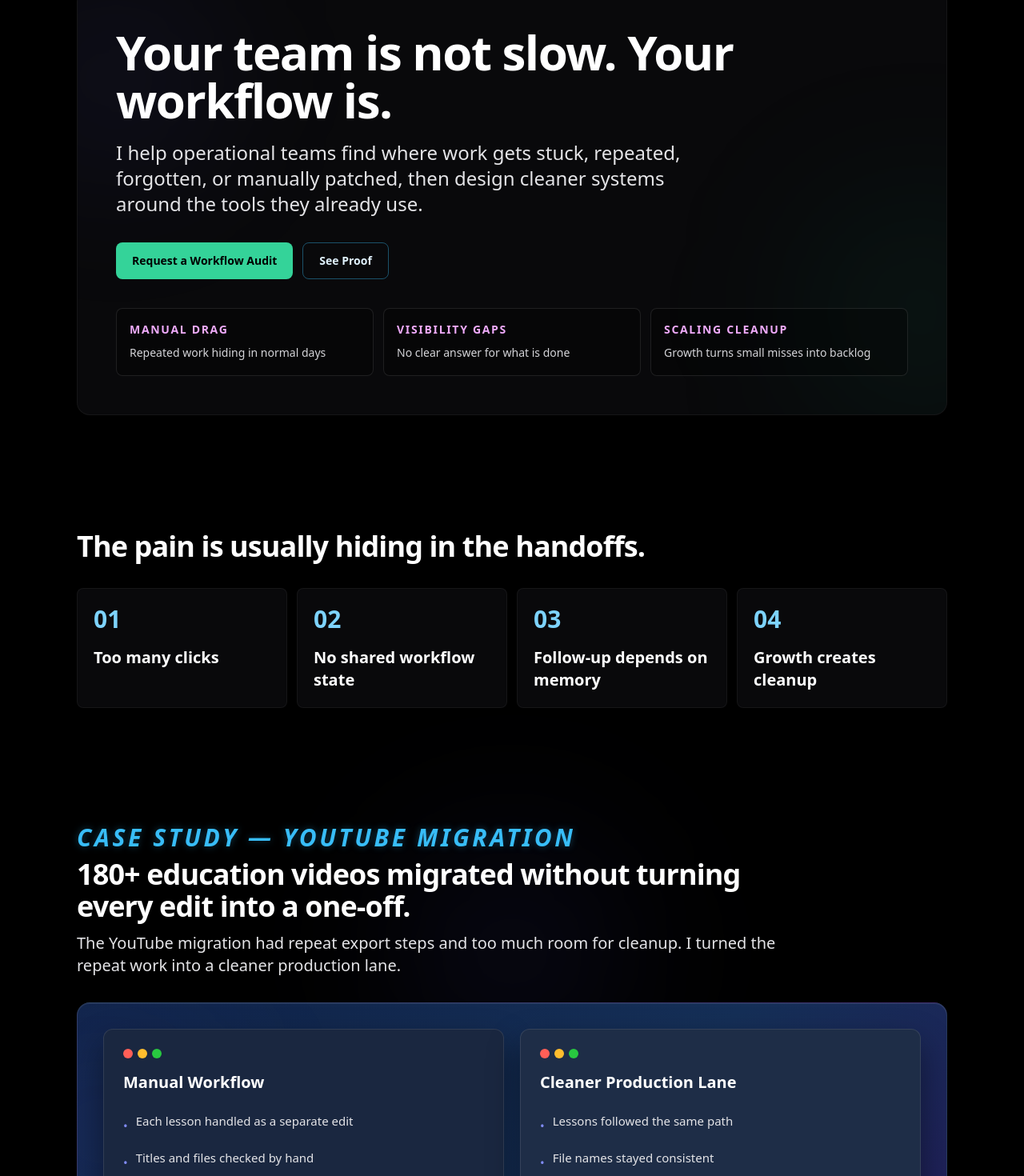
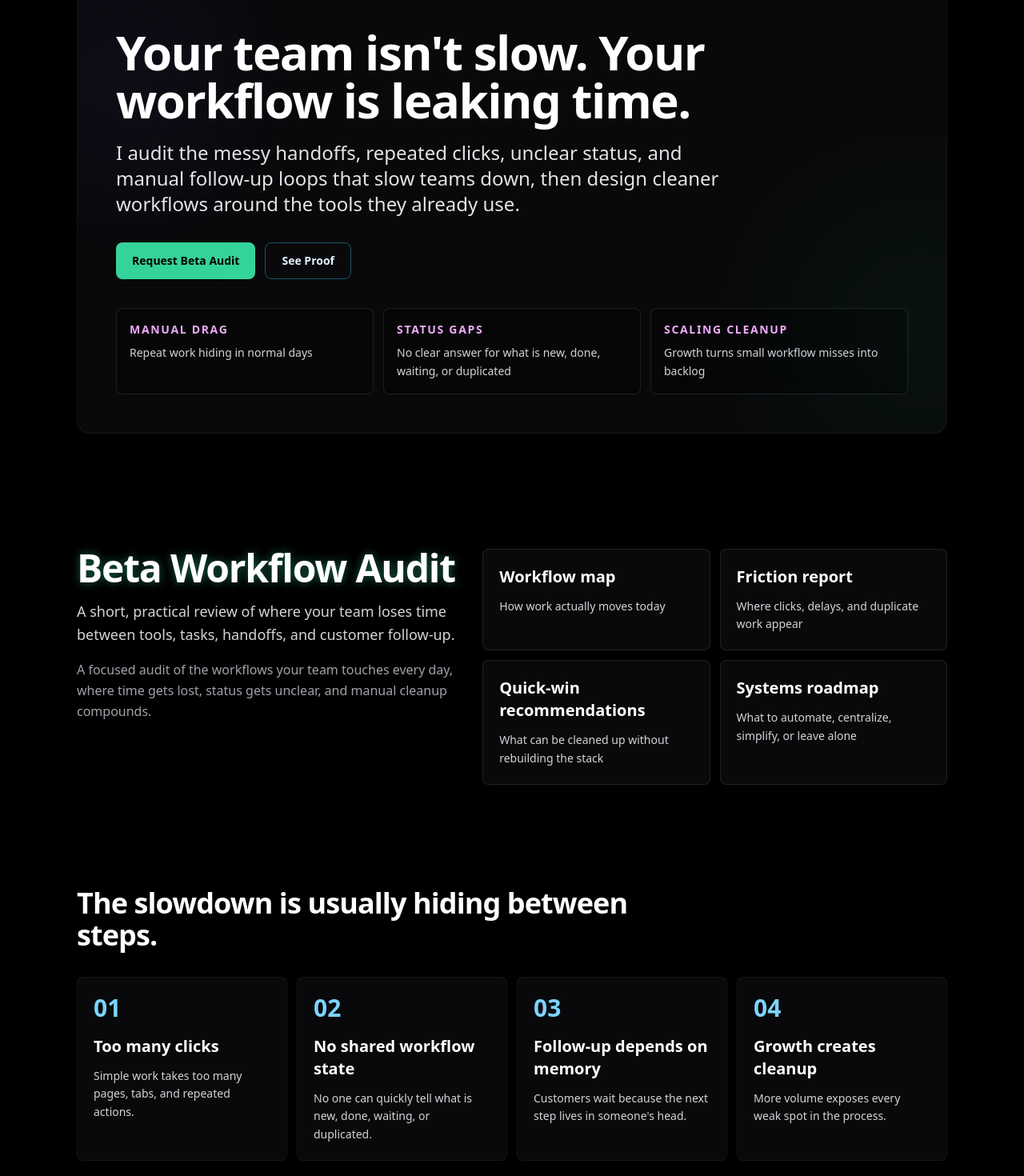
Before and after one commit to 23Maestro/singleton-systems, a Next.js app: page / in a window 1280 px wide. Shown: the part 94-1564 px from the top of the page at 80% size. Built offline with nearby package versions, Linux system fonts and the light colour scheme.

Commit message:
Refine workflow audit landing page copy and hierarchy

```diff
--- a/app/page.tsx
+++ b/app/page.tsx
@@ -10,17 +10,17 @@ const capabilities = [
 ] as const;
 
 const painPoints = [
-  "Too many clicks",
-  "No shared workflow state",
-  "Follow-up depends on memory",
-  "Growth creates cleanup",
+  ["Too many clicks", "Simple work takes too many pages, tabs, and repeated actions."],
+  ["No shared workflow state", "No one can quickly tell what is new, done, waiting, or duplicated."],
+  ["Follow-up depends on memory", "Customers wait because the next step lives in someone's head."],
+  ["Growth creates cleanup", "More volume exposes every weak spot in the process."],
 ] as const;
 
 const auditDeliverables = [
-  "Workflow map",
-  "Friction report",
-  "Quick-win recommendations",
-  "Systems roadmap",
+  ["Workflow map", "How work actually moves today"],
+  ["Friction report", "Where clicks, delays, and duplicate work appear"],
+  ["Quick-win recommendations", "What can be cleaned up without rebuilding the stack"],
+  ["Systems roadmap", "What to automate, centralize, simplify, or leave alone"],
 ] as const;
 
 const methodSteps = [
@@ -29,16 +29,6 @@ const methodSteps = [
   "Define the source of truth",
   "Design the cleaner path",
   "Package the build brief",
-] as const;
-
-const bestFits = [
-  "service businesses",
-  "media teams",
-  "education teams",
-  "sports organizations",
-  "small teams using legacy software",
-  "operators buried in manual follow-up",
-  "businesses scaling faster than their workflows",
 ] as const;
 
 export default function Page() {
@@ -53,17 +43,17 @@ export default function Page() {
               id="hero-heading"
               className="fade-up max-w-5xl text-4xl font-bold tracking-tight text-white sm:text-6xl"
             >
-              Your team is not slow. Your workflow is.
+              Your team isn&apos;t slow. Your workflow is leaking time.
             </h1>
             <p className="fade-up fade-up-delay-1 mt-5 max-w-3xl text-xl leading-relaxed text-zinc-200 sm:text-2xl">
-              I help operational teams find where work gets stuck, repeated, forgotten, or manually patched, then design cleaner systems around the tools they already use.
+              I audit the messy handoffs, repeated clicks, unclear status, and manual follow-up loops that slow teams down, then design cleaner workflows around the tools they already use.
             </p>
             <div className="fade-up fade-up-delay-2 mt-8 flex flex-col gap-3 sm:flex-row">
               <a
                 href="#beta-audit"
                 className="inline-flex items-center justify-center rounded-lg bg-emerald-400 px-5 py-3 text-sm font-bold text-black transition hover:bg-emerald-300 focus:outline-none focus:ring-2 focus:ring-emerald-300 focus:ring-offset-2 focus:ring-offset-zinc-950"
               >
-                Request a Workflow Audit
+                Request Beta Audit
               </a>
               <a
                 href="#case-study-1"
@@ -74,9 +64,9 @@ export default function Page() {
             </div>
             <div className="fade-up fade-up-delay-2 mt-9 grid gap-3 sm:grid-cols-3">
               {[
-                ["Manual drag", "Repeated work hiding in normal days"],
-                ["Visibility gaps", "No clear answer for what is done"],
-                ["Scaling cleanup", "Growth turns small misses into backlog"],
+                ["Manual Drag", "Repeat work hiding in normal days"],
+                ["Status Gaps", "No clear answer for what is new, done, waiting, or duplicated"],
+                ["Scaling Cleanup", "Growth turns small workflow misses into backlog"],
               ].map(([title, copy]) => (
                 <div key={title} className="rounded-lg border border-white/10 bg-black/30 p-4">
                   <p className="text-sm font-bold uppercase tracking-[0.12em] text-fuchsia-300">{title}</p>
@@ -88,16 +78,41 @@ export default function Page() {
         </div>
       </section>
 
+      <section id="beta-audit" className="py-12 sm:py-16" aria-labelledby="beta-heading">
+        <div className="mx-auto grid w-full max-w-6xl gap-8 px-6 lg:grid-cols-[0.9fr_1.1fr] lg:px-8">
+          <div>
+            <h2 id="beta-heading" className="green-glow text-3xl font-bold tracking-tight text-white sm:text-5xl">
+              Beta Workflow Audit
+            </h2>
+            <p className="mt-4 max-w-xl text-lg leading-relaxed text-zinc-300">
+              A short, practical review of where your team loses time between tools, tasks, handoffs, and customer follow-up.
+            </p>
+            <p className="mt-4 max-w-xl text-base leading-relaxed text-zinc-400">
+              A focused audit of the workflows your team touches every day, where time gets lost, status gets unclear, and manual cleanup compounds.
+            </p>
+          </div>
+          <div className="grid gap-3 sm:grid-cols-2">
+            {auditDeliverables.map(([title, copy]) => (
+              <article key={title} className="rounded-lg border border-white/10 bg-zinc-950 p-5 transition hover:border-emerald-400/50">
+                <h3 className="text-xl font-bold text-white">{title}</h3>
+                <p className="mt-3 text-sm leading-relaxed text-zinc-300">{copy}</p>
+              </article>
+            ))}
+          </div>
+        </div>
+      </section>
+
       <section className="py-12 sm:py-16" aria-labelledby="pain-heading">
         <div className="mx-auto w-full max-w-6xl px-6 lg:px-8">
           <h2 id="pain-heading" className="max-w-3xl text-3xl font-bold tracking-tight text-white sm:text-4xl">
-            The pain is usually hiding in the handoffs.
+            The slowdown is usually hiding between steps.
           </h2>
           <div className="mt-8 grid gap-3 sm:grid-cols-2 lg:grid-cols-4">
-            {painPoints.map((point, index) => (
-              <article key={point} className="rounded-lg border border-white/5 bg-zinc-950 p-5">
+            {painPoints.map(([title, copy], index) => (
+              <article key={title} className="rounded-lg border border-white/5 bg-zinc-950 p-5">
                 <p className="metric-highlight text-3xl">{String(index + 1).padStart(2, "0")}</p>
-                <h3 className="mt-4 text-xl font-bold text-white">{point}</h3>
+                <h3 className="mt-4 text-xl font-bold text-white">{title}</h3>
+                <p className="mt-3 text-sm leading-relaxed text-zinc-300">{copy}</p>
               </article>
             ))}
           </div>
@@ -108,7 +123,7 @@ export default function Page() {
         kind="youtube"
         id="case-study-1"
         name="YouTube Migration"
-        outcomeHeadline="180+ education videos migrated without turning every edit into a one-off."
+        outcomeHeadline="180+ education videos migrated through a repeatable production lane."
         subtitle={<>The YouTube migration had repeat export steps and too much room for cleanup. I turned the repeat work into a cleaner production lane.</>}
         before={{
           title: "Manual Workflow",
@@ -152,7 +167,7 @@ export default function Page() {
         id="case-study-2"
         name="Sport Recruiting Pipeline"
         outcomeHeadline="140+ sport highlights delivered over 6 weeks."
-        subtitle={<>Legacy workflow drag showed up in video status, athlete lookup, and repeated operator steps. The fix was clearer state and faster shortcuts.</>}
+        subtitle={<>A legacy intake and video workflow needed clearer status, faster lookup, and fewer repeated operator steps during a volume spike.</>}
         before={{
           title: "Manual Workflow",
           label: "Before",
@@ -186,29 +201,9 @@ export default function Page() {
         metrics={[
           "140+ highlights delivered",
           "6-week delivery window",
-          "Legacy drag reduced",
+          "Manual tracking reduced",
         ]}
       />
-
-      <section className="py-16 sm:py-20" aria-labelledby="audit-heading">
-        <div className="mx-auto grid w-full max-w-6xl gap-8 px-6 lg:grid-cols-[0.95fr_1.05fr] lg:px-8">
-          <div>
-            <h2 id="audit-heading" className="text-3xl font-bold tracking-tight text-white sm:text-4xl">
-              The Workflow Audit
-            </h2>
-            <p className="mt-4 max-w-xl text-lg leading-relaxed text-zinc-300">
-              A short, practical review of where work slows down, loses state, or creates cleanup.
-            </p>
-          </div>
-          <div className="grid gap-3 sm:grid-cols-2">
-            {auditDeliverables.map((item) => (
-              <article key={item} className="rounded-lg border border-white/10 bg-zinc-950 p-5 transition hover:border-emerald-400/50">
-                <h3 className="text-xl font-bold text-white">{item}</h3>
-              </article>
-            ))}
-          </div>
-        </div>
-      </section>
 
       <section className="py-16 sm:py-20" aria-labelledby="positioning-heading">
         <div className="mx-auto w-full max-w-6xl px-6 lg:px-8">
@@ -237,29 +232,6 @@ export default function Page() {
         </div>
       </section>
 
-      <section id="beta-audit" className="py-16 sm:py-20" aria-labelledby="beta-heading">
-        <div className="mx-auto grid w-full max-w-6xl gap-8 px-6 lg:grid-cols-[0.9fr_1.1fr] lg:px-8">
-          <div>
-            <h2 id="beta-heading" className="green-glow text-3xl font-bold tracking-tight text-white sm:text-5xl">
-              Beta audits open.
-            </h2>
-            <p className="mt-4 max-w-xl text-lg leading-relaxed text-zinc-300">
-              I am taking a limited number of discounted workflow audits while building public case studies.
-            </p>
-          </div>
-          <div className="rounded-2xl border border-white/10 bg-zinc-950 p-6">
-            <h3 className="text-xl font-bold text-white">Best fit</h3>
-            <ul className="mt-5 grid gap-3 sm:grid-cols-2">
-              {bestFits.map((fit) => (
-                <li key={fit} className="rounded-lg border border-white/5 bg-black/30 px-4 py-3 text-sm font-semibold text-zinc-200">
-                  {fit}
-                </li>
-              ))}
-            </ul>
-          </div>
-        </div>
-      </section>
-
       <CapabilitiesStrip capabilities={capabilities} />
 
       <section className="pb-20 pt-8 sm:pb-24" aria-labelledby="final-cta-heading">
@@ -268,11 +240,14 @@ export default function Page() {
             <h2 id="final-cta-heading" className="max-w-4xl text-3xl font-black tracking-tight sm:text-5xl">
               Stop asking your team to remember what the workflow should know.
             </h2>
+            <p className="mt-4 max-w-2xl text-base font-semibold leading-relaxed text-black/75">
+              Limited discounted audits available while I build public case studies.
+            </p>
             <a
               href="#beta-audit"
               className="mt-8 inline-flex items-center justify-center rounded-lg bg-black px-5 py-3 text-sm font-bold text-white transition hover:bg-zinc-900 focus:outline-none focus:ring-2 focus:ring-black focus:ring-offset-2 focus:ring-offset-emerald-400"
             >
-              Request a Workflow Audit
+              Request Beta Audit
             </a>
           </div>
         </div>
```
